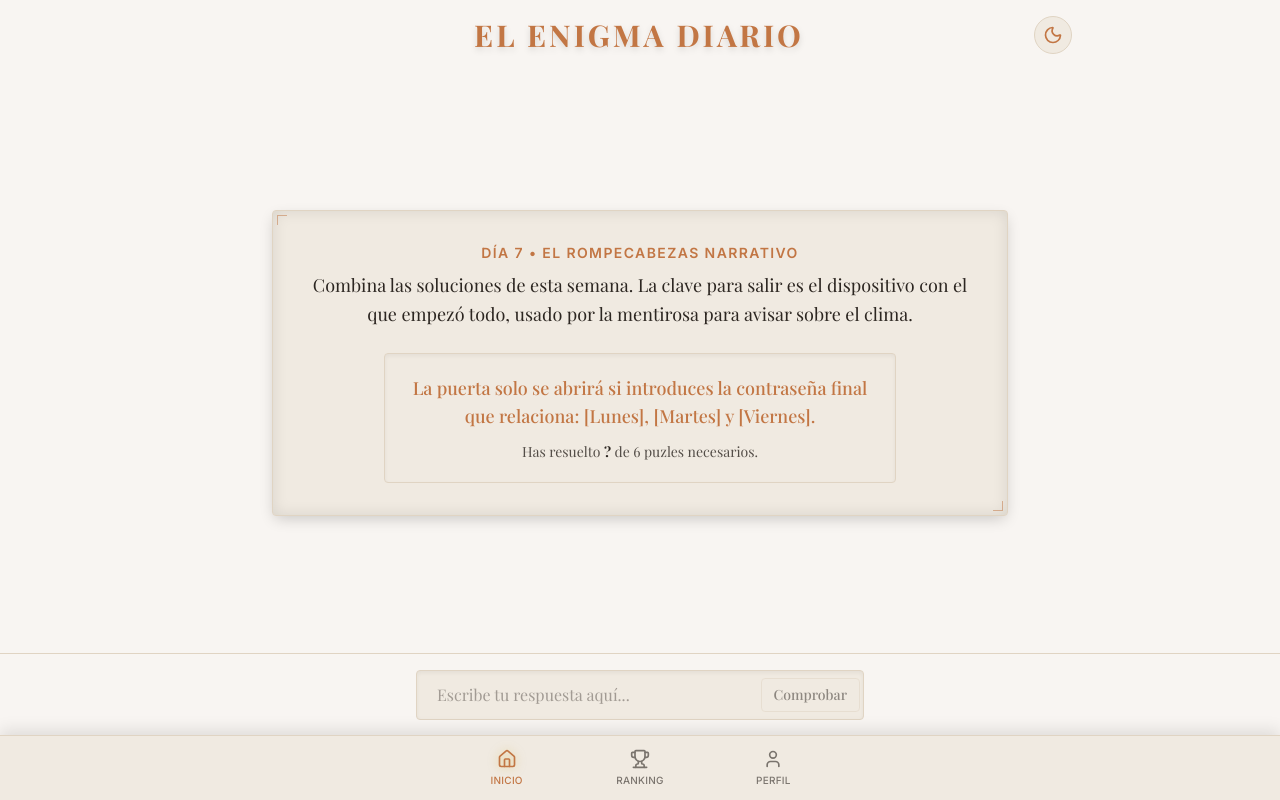
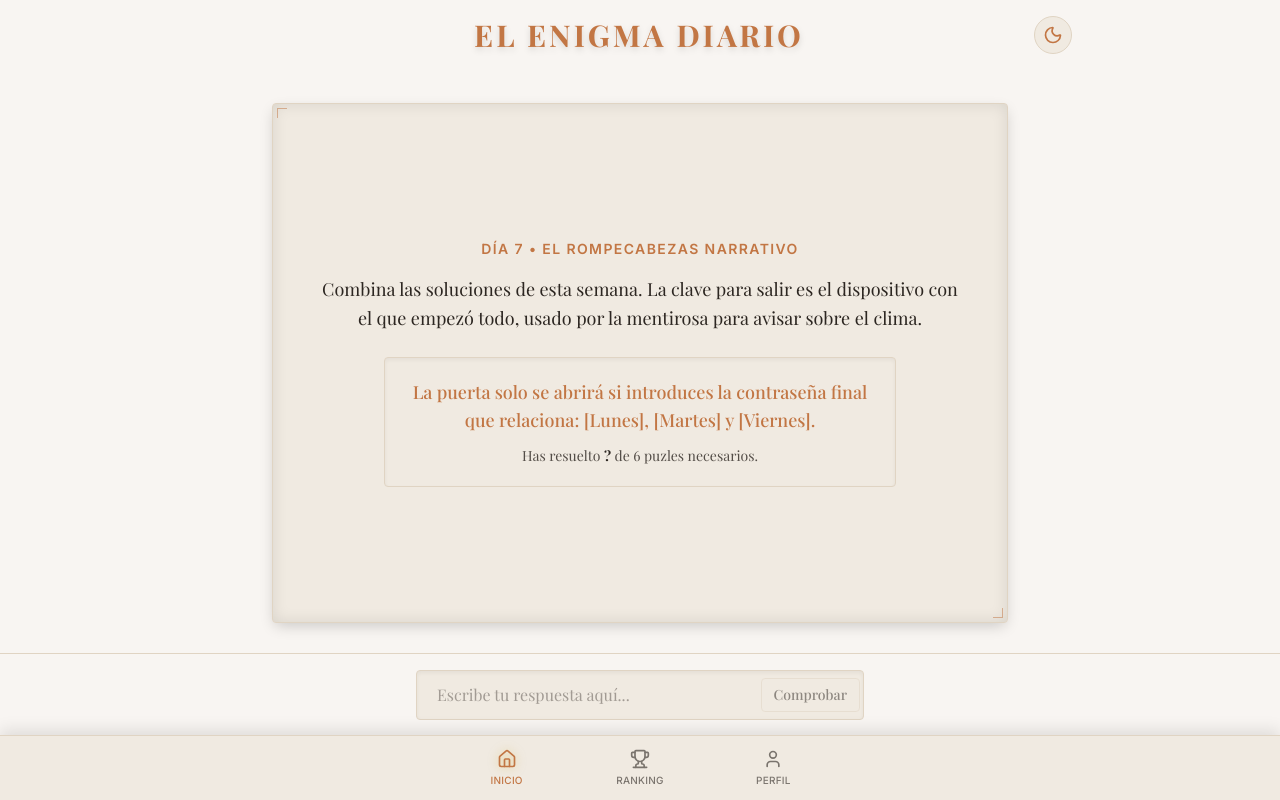
Before and after one commit to adriangonzalez141516/juegodiario, a Next.js app: page / in a window 1280 px wide. Built offline with nearby package versions, Linux system fonts and the light colour scheme; a web font is replaced by a local one.

Commit message:
style: increase puzzle view height to 65vh

```diff
--- a/src/components/views/PuzzleView.tsx
+++ b/src/components/views/PuzzleView.tsx
@@ -7,8 +7,8 @@ interface PuzzleViewProps {
 
 export default function PuzzleView({ puzzle }: PuzzleViewProps) {
   return (
-    <div className="w-full antique-panel p-6 md:p-8 flex flex-col items-center justify-center text-center">
-      <div className="mb-2 text-accent font-semibold tracking-widest uppercase text-xs md:text-sm">
+    <div className="w-full min-h-[65vh] antique-panel p-6 md:p-10 flex flex-col items-center justify-center text-center">
+      <div className="mb-4 text-accent font-semibold tracking-widest uppercase text-xs md:text-sm">
         Día {puzzle.dayOfWeek} • {puzzle.title}
       </div>
       <p className="text-foreground text-base md:text-lg mb-6 max-w-2xl font-serif leading-relaxed">
```
